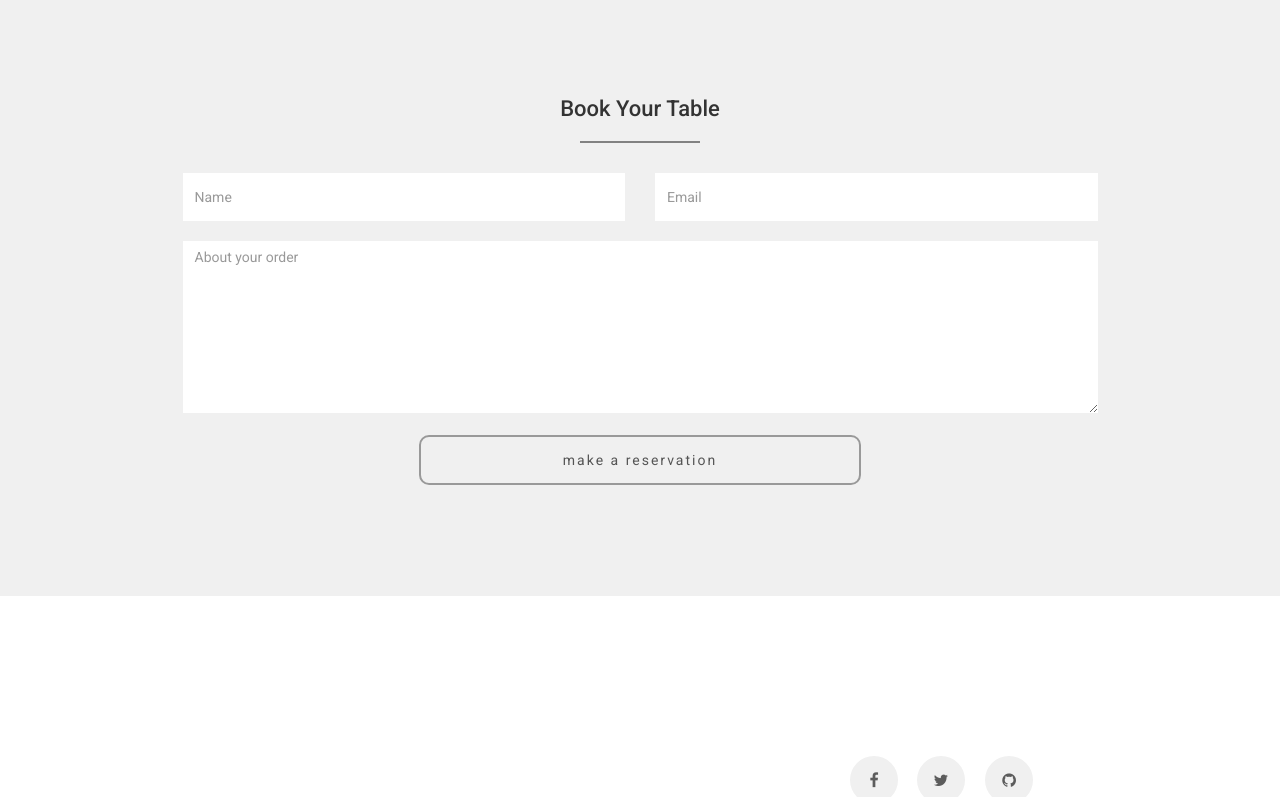
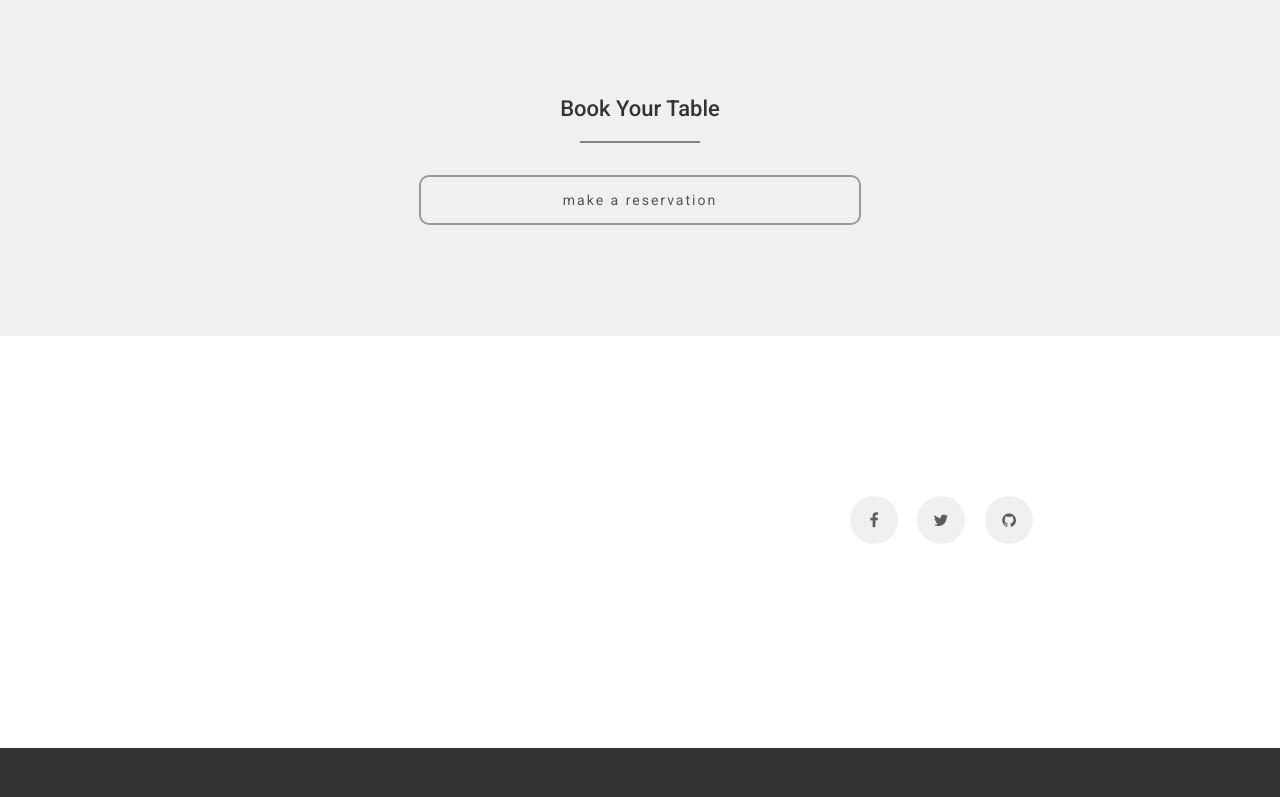
Before and after one commit to dhruvmakadia/Automats-A-Smart-Serving, a plain HTML site: page The great Indian kitchen/menu.html in a window 1280 px wide. Shown: the part 2129-2926 px from the top of the page. Drawn offline with Linux system fonts and the light colour scheme.

Commit message:
Update menu.html

```diff
--- a/The great Indian kitchen/menu.html
+++ b/The great Indian kitchen/menu.html
@@ -183,16 +183,7 @@ http://www.tooplate.com/view/2076-zentro
 				<hr>
 			</div>
 			<div class="col-md-offset-1 col-md-10 col-sm-12 wow fadeIn" data-wow-delay="0.9s">
-				<form action="feedback2.html" method="post">
-					<div class="col-md-6 col-sm-6">
-						<input name="name" type="text" class="form-control" id="name" placeholder="Name" required>
-				  </div>
-					<div class="col-md-6 col-sm-6">
-						<input name="email" type="email" class="form-control" id="email" placeholder="Email" required>
-				  </div>
-					<div class="col-md-12 col-sm-12">
-						<textarea name="message" rows="8" class="form-control" id="message" placeholder="About your order"></textarea>
-					</div>
+				<form action="https://reservation1210.000webhostapp.com/reservation.html" method="post">
 					<div class="col-md-offset-3 col-md-6 col-sm-offset-3 col-sm-6">
 						<input name="submit" type="submit" class="form-control" id="submit" value="make a reservation">
 					</div>
```
